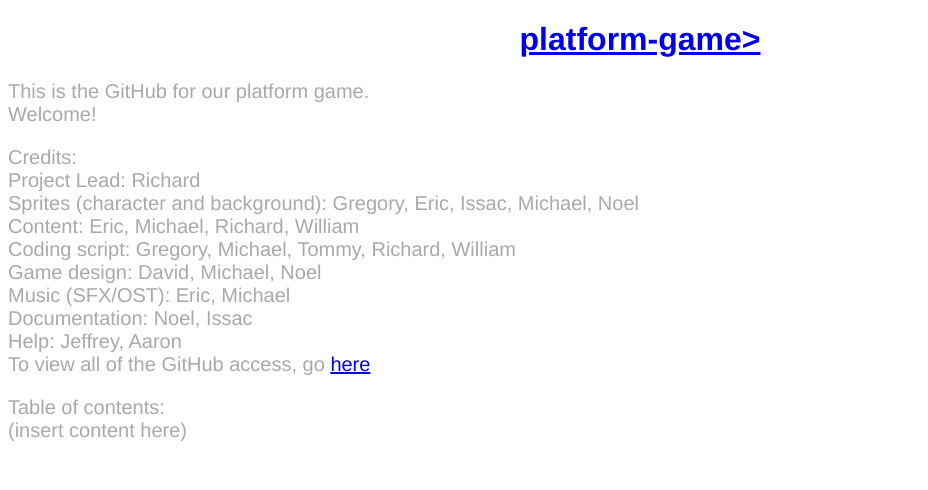
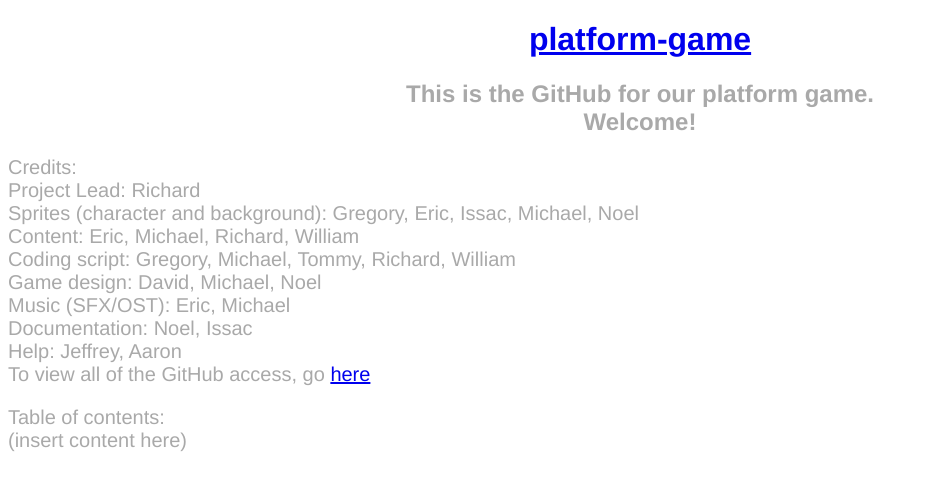
Before and after one commit to mhum633/platform-game, a plain HTML site: page index.html in a window 1280 px wide. Shown: the whole page, without its empty margins (0-928 px from the left). Drawn offline with Linux system fonts and the light colour scheme; a script that the page names is missing.

Commit message:
Update index.html

```diff
--- a/index.html
+++ b/index.html
@@ -46,8 +46,8 @@
 
   <body>
     <div class = "container-lg px-3 my-5 markdown-body">
-      <h1><a href = "https://maviemation.github.io/platform-game/">platform-game></a></h1>
-      <p> This is the GitHub for our platform game. <br> Welcome!</p>
+      <h1><a href = "https://maviemation.github.io/platform-game/">platform-game</a></h1>
+      <h2> This is the GitHub for our platform game. <br> Welcome!</h2>
 
       <p>
         Credits: <br>
@@ -82,7 +82,7 @@
   }
 
   p{
-    font-family: Helvetics, serif;
+    font-family: Helvetica, sans-serif;
     font-size:18px;
     color: gray;
   }
```
